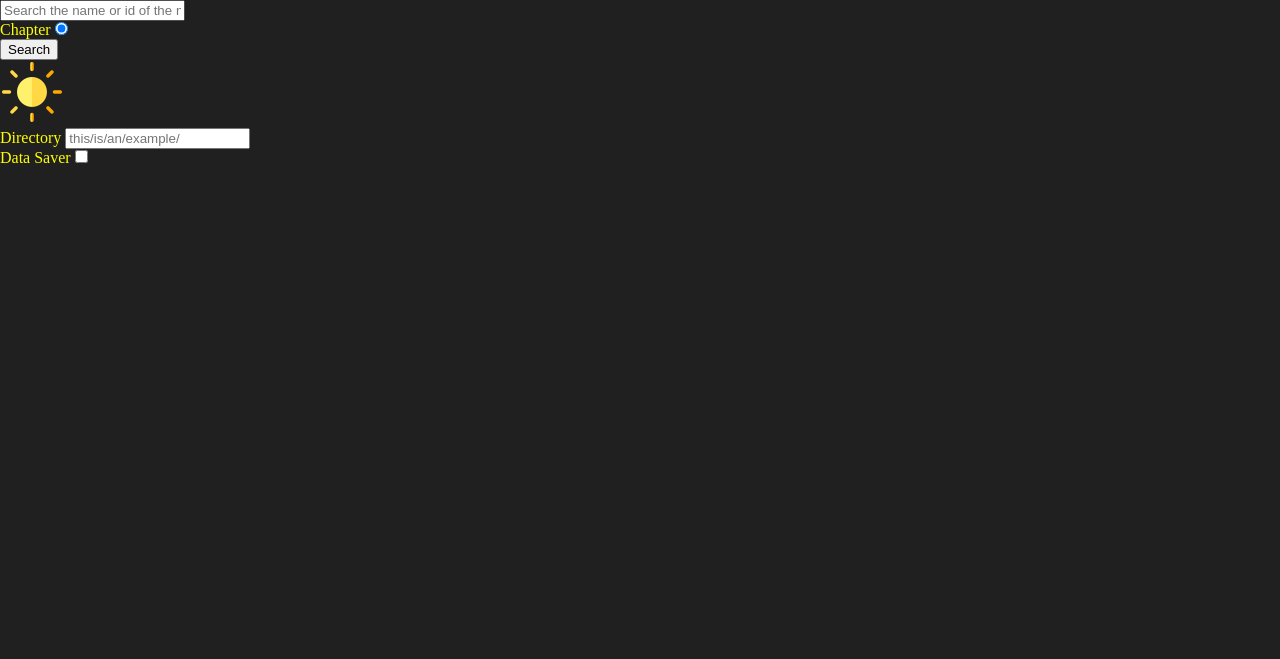
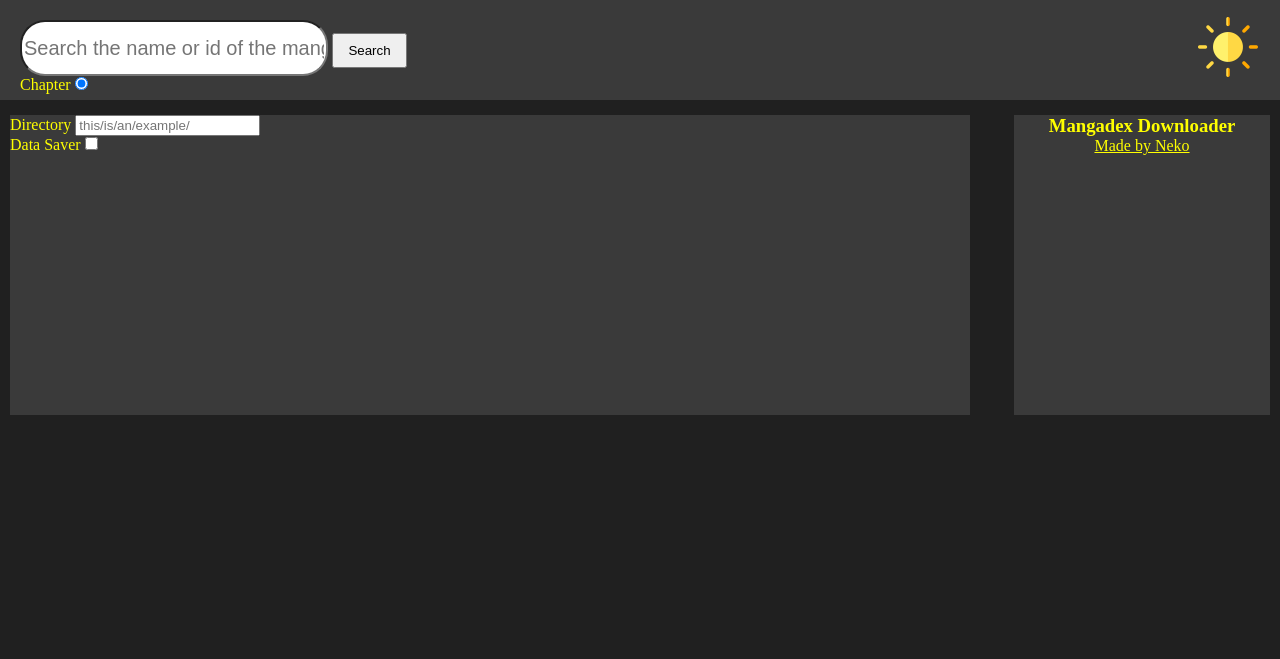
Before and after one commit to pipp2petals/MDDL, a Flask app: page / in a window 1280 px wide. Shown: the top 659 px of the page. Run offline with Flask 2, Linux system fonts and the light colour scheme.

Commit message:
Make look a little better.

```diff
--- a/pyscripts/chapter.py
+++ b/pyscripts/chapter.py
@@ -24,9 +24,7 @@
 		os.makedirs(directory, exist_ok=True)
 
 		for index, page in enumerate(self.pages):
-			if str(index + 1) + "." + page.split(".")[-1] in os.listdir(directory):
-				pass
-			else:
+			if str(index + 1) + "." + page.split(".")[-1] not in os.listdir(directory):
 				url = self.host + "/data/" + self.chapter_hash + "/" + page
 				image = requests.get(url)
 				with open(directory + "/" + str(index + 1) + "." + page.split(".")[-1], "wb") as image_file:
--- a/static/styles/index.css
+++ b/static/styles/index.css
@@ -1,16 +1,17 @@
 /* Dark Mode */
-.body.dark {
+.body.dark, .main {
 	background-color: #202020;
+}
+
+.header, .footer, .main div {
+	background-color: #3a3a3a;
 }
 
 *.dark {
 	color: yellow;
 }
 
-/* Light Mode */
-.body.light {
-	background-color: white;
-}
+
 
 /* Background */
 * {
@@ -18,7 +19,92 @@
 }
 
 
+
+/* Foreground */
+.header, .main, .footer {
+	width: 100%;
+}
+
+.header, .main {
+	margin-bottom: 15px;
+}
+
+.header, .footer {
+	height: 100px;
+}
+
+.search-options {
+	margin-left: 20px;
+}
+
+.main, .chapter-options, .information-block {
+	min-height: 300px;
+}
+
+.chapter-options, .information-block {
+	display: inline-block;
+}
+
+.chapter-options {
+	margin-left: 10px;
+	margin-right: 5px;
+	width: 75%;
+}
+
+.information-block {
+	float: right;
+	width: 20%;
+	margin-right: 10px;
+	margin-left: 5px;
+}
+
+.footer {
+	position: absolute;
+	bottom: 0;
+}
+
+
+
 /* Main */
+.header div {
+	display: inline-block;
+}
+
+#search_bar {
+	height: 50px;
+	width: 300px;
+	font-size: 20px;
+	margin-top: 20px;
+	margin-left: 20px;
+	border-radius: 25px;
+}
+
+#search_button {
+	height: 35px;
+	width: 75px;
+	margin-right: 10px;
+}
+
 .sun-moon {
 	height: 64px;
+	margin-top: 15px;
+	margin-right: 20px;
+	float: right;
 }
+
+div.float-left, div.float-right {
+	display: inline-block;
+}
+
+div.float-left {
+	float: left;
+}
+
+div.float-right {
+	float: right;
+}
+
+.project-title, .pipp2petals {
+	text-align: center;
+	display: block;
+}
--- a/templates/index.html
+++ b/templates/index.html
@@ -9,30 +9,40 @@
 {% block body %}
 	<form method="post">
 		<header class="dark header">
+			<img src="static/img/brightness.png" class="dark sun-moon">
+
 			<div class="dark search-bar">
 				<input type="text" name="SearchBar" id="search_bar" placeholder="Search the name or id of the manga/chapter.">
 			</div>
 
-			<div class="dark search-options">
-				<label class="chapter-label">Chapter</label>
-				<input type="radio" name="SearchValues" id="chapter" checked="checked" value="chapter">
-			</div>
-
-			<div>
+			<div class="dark">
 				<input type="submit" name="SearchButton" id="search_button" value="Search">
 			</div>
 
-			<img src="static/img/brightness.png" class="dark sun-moon">
+			<br>
+
+			<div class="dark search-options">
+				<label class="dark chapter-label">Chapter</label>
+				<input type="radio" name="SearchValues" id="chapter" checked="checked" value="chapter">
+			</div>
 		</header>
 
 
 		<main class="dark main">
 			<div class="dark chapter-options">
-				<label class="directory-label">Directory</label>
-				<input type="text" name="Directory" id="directory" placeholder="this/is/an/example/">
-				<br>
-				<label class="data-saver-label">Data Saver</label>
-				<input type="checkbox" name="DataSaver" id="data_saver">
+				<div class="dark float-left">
+					<label class="directory-label">Directory</label>
+					<input type="text" name="Directory" id="directory" placeholder="this/is/an/example/">
+					<br>
+					<label class="data-saver-label">Data Saver</label>
+					<input type="checkbox" name="DataSaver" id="data_saver">
+					<br>
+				</div>
+
+			</div>
+			<div class="dark information-block">
+				<h3 class="project-title">Mangadex Downloader</h3>
+				<a href="https://github.com/pipp2petals" class="dark pipp2petals">Made by Neko</a>
 			</div>
 
 		</main>
@@ -41,6 +51,7 @@
 
 
 	<footer class="dark footer">
+
 	</footer>
 
 
```
